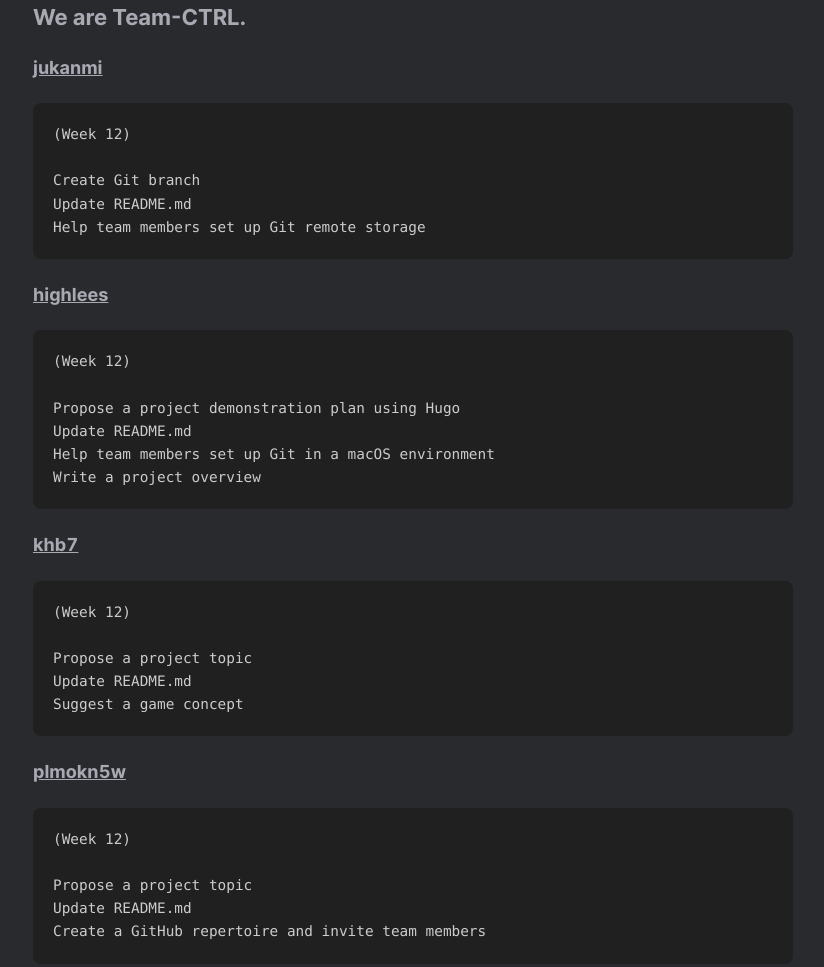
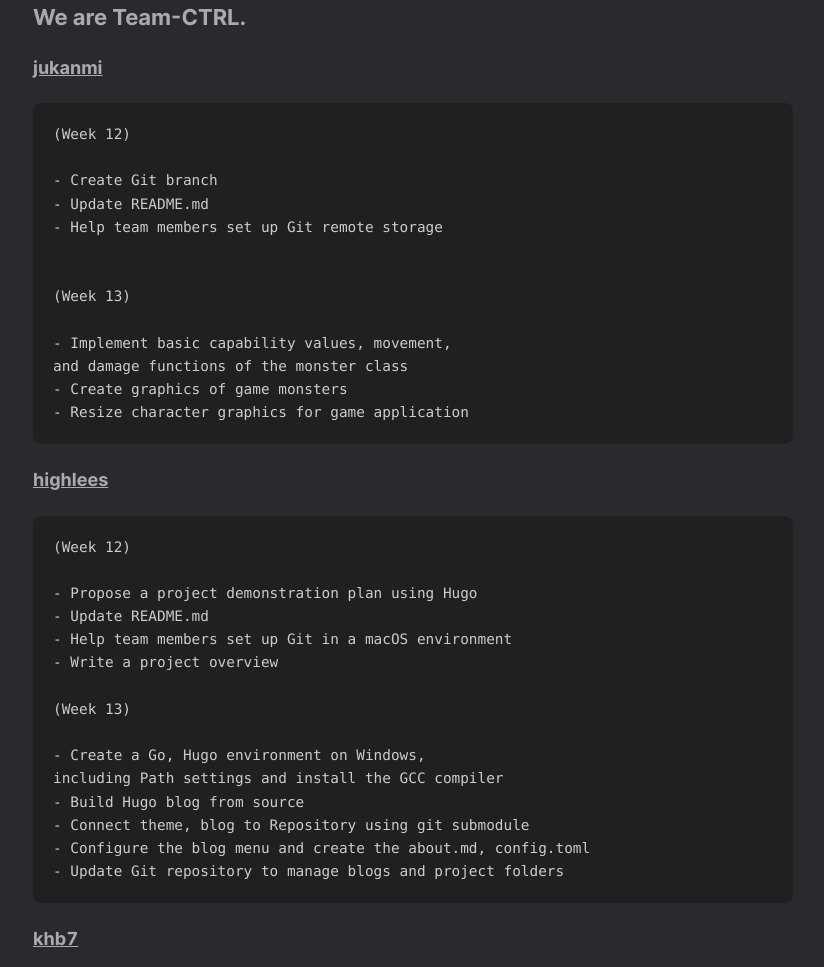
Before and after one commit to plmokn5w/plmokn5w.github.io, a plain HTML site: page about/index.html in a window 1280 px wide. Shown: the part 378-1345 px from the top of the page, without its empty margins (227-1051 px from the left). Drawn offline with Linux system fonts and the light colour scheme.

Commit message:
Update about.md

```diff
--- a/about/index.html
+++ b/about/index.html
@@ -3,7 +3,7 @@
   <head>
 
       <title>
-        About ::
+        About Us. ::
         Team-CTRL
       </title>
 
@@ -18,27 +18,18 @@ We are Team-CTRL.
 jukanmi
 #
 (Week 12)
-Create Git branch
-Update README.md
-Help team members set up Git remote storage
+- Create Git branch
+- Update README.md
+- Help team members set up Git remote storage
+(Week 13)
+- Implement basic capability values, movement, and damage functions of the monster class
+- Create graphics of game monsters
+- Resize character graphics for game application
 highlees
 #
 (Week 12)
-Propose a project demonstration plan using Hugo
-Update README.md
-Help team members set up Git in a macOS environment
-Write a project overview
-khb7
-#
-(Week 12)
-Propose a project topic
-Update README.md
-Suggest a game concept
-plmokn5w
-#
-(Week 12)
-Propose a project topic
-Update README."
+- Propose a project demonstration plan using Hugo
+- Update README."
 />
 <meta
   name="keywords"
@@ -71,7 +62,7 @@ Update README."
 
 
 <meta name="twitter:card" content="summary"/>
-<meta name="twitter:title" content="About"/>
+<meta name="twitter:title" content="About Us."/>
 <meta name="twitter:description" content="Hello, World!
 #
 We are Team-CTRL.
@@ -79,31 +70,22 @@ We are Team-CTRL.
 jukanmi
 #
 (Week 12)
-Create Git branch
-Update README.md
-Help team members set up Git remote storage
+- Create Git branch
+- Update README.md
+- Help team members set up Git remote storage
+(Week 13)
+- Implement basic capability values, movement, and damage functions of the monster class
+- Create graphics of game monsters
+- Resize character graphics for game application
 highlees
 #
 (Week 12)
-Propose a project demonstration plan using Hugo
-Update README.md
-Help team members set up Git in a macOS environment
-Write a project overview
-khb7
-#
-(Week 12)
-Propose a project topic
-Update README.md
-Suggest a game concept
-plmokn5w
-#
-(Week 12)
-Propose a project topic
-Update README."/>
+- Propose a project demonstration plan using Hugo
+- Update README."/>
 
 
 
-<meta property="og:title" content="About" />
+<meta property="og:title" content="About Us." />
 <meta property="og:description" content="Hello, World!
 #
 We are Team-CTRL.
@@ -111,27 +93,18 @@ We are Team-CTRL.
 jukanmi
 #
 (Week 12)
-Create Git branch
-Update README.md
-Help team members set up Git remote storage
+- Create Git branch
+- Update README.md
+- Help team members set up Git remote storage
+(Week 13)
+- Implement basic capability values, movement, and damage functions of the monster class
+- Create graphics of game monsters
+- Resize character graphics for game application
 highlees
 #
 (Week 12)
-Propose a project demonstration plan using Hugo
-Update README.md
-Help team members set up Git in a macOS environment
-Write a project overview
-khb7
-#
-(Week 12)
-Propose a project topic
-Update README.md
-Suggest a game concept
-plmokn5w
-#
-(Week 12)
-Propose a project topic
-Update README." />
+- Propose a project demonstration plan using Hugo
+- Update README." />
 <meta property="og:type" content="article" />
 <meta property="og:url" content="https://plmokn5w.github.io/about/" /><meta property="article:section" content="" />
 <meta property="article:published_time" content="2022-11-29T00:00:00+00:00" />
@@ -231,7 +204,7 @@ Update README." />
 
 
   <article class="post">
-    <h1 class="post-title">About</h1>
+    <h1 class="post-title">About Us.</h1>
     <div class="post-meta">
 
         <time class="post-date">
@@ -270,9 +243,17 @@ Update README." />
 </h4>
 <pre><code>(Week 12)
 
-Create Git branch
-Update README.md
-Help team members set up Git remote storage
+- Create Git branch
+- Update README.md
+- Help team members set up Git remote storage
+
+
+(Week 13)
+
+- Implement basic capability values, movement,
+and damage functions of the monster class
+- Create graphics of game monsters
+- Resize character graphics for game application
 </code></pre>
 <h4 id="highleeshttpsgithubcomhighlees">
   <a href="https://github.com/highlees">highlees</a>
@@ -280,10 +261,19 @@ Help team members set up Git remote storage
 </h4>
 <pre><code>(Week 12)
 
-Propose a project demonstration plan using Hugo
-Update README.md
-Help team members set up Git in a macOS environment
-Write a project overview
+- Propose a project demonstration plan using Hugo
+- Update README.md
+- Help team members set up Git in a macOS environment
+- Write a project overview
+
+(Week 13)
+
+- Create a Go, Hugo environment on Windows,
+including Path settings and install the GCC compiler
+- Build Hugo blog from source
+- Connect theme, blog to Repository using git submodule
+- Configure the blog menu and create the about.md, config.toml
+- Update Git repository to manage blogs and project folders
 </code></pre>
 <h4 id="khb7httpsgithubcomkhb7">
   <a href="https://github.com/khb7">khb7</a>
@@ -291,9 +281,18 @@ Write a project overview
 </h4>
 <pre><code>(Week 12)
 
-Propose a project topic
-Update README.md
-Suggest a game concept
+- Propose a project topic
+- Update README.md
+- Suggest a game concept
+
+
+(Week 13)
+
+- Pygame initialization, setting variables
+- Create a game loop and implement key events
+- Implementing background graphic updates using directional key events
+- Create object classes to manage multiple elements
+- Create game settings and update game character features
 </code></pre>
 <h4 id="plmokn5whttpsgithubcomplmokn5w">
   <a href="https://github.com/plmokn5w">plmokn5w</a>
@@ -301,9 +300,16 @@ Suggest a game concept
 </h4>
 <pre><code>(Week 12)
 
-Propose a project topic
-Update README.md
-Create a GitHub repertoire and invite team members</code></pre>
+- Propose a project topic
+- Update README.md
+- Create a GitHub repertoire and invite team members
+
+
+(Week 13)
+
+- Suggest modifying the opengame_2.py file
+- Implement Object, Player, Monster, EXP class
+- Modularize library.py</code></pre>
 
     </div>
 
```
Also changed, not shown: index.xml (+10 -19 lines).
